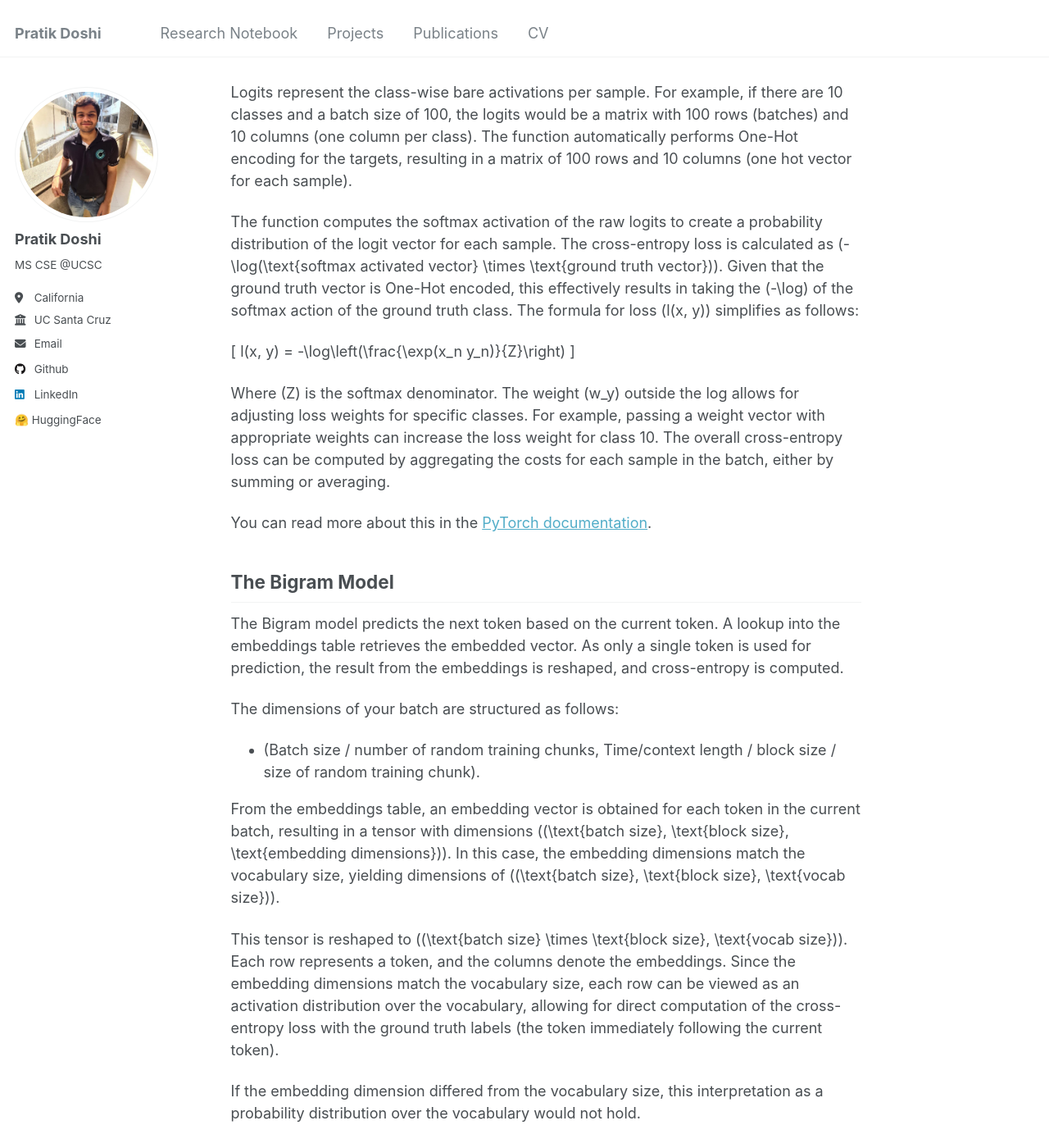
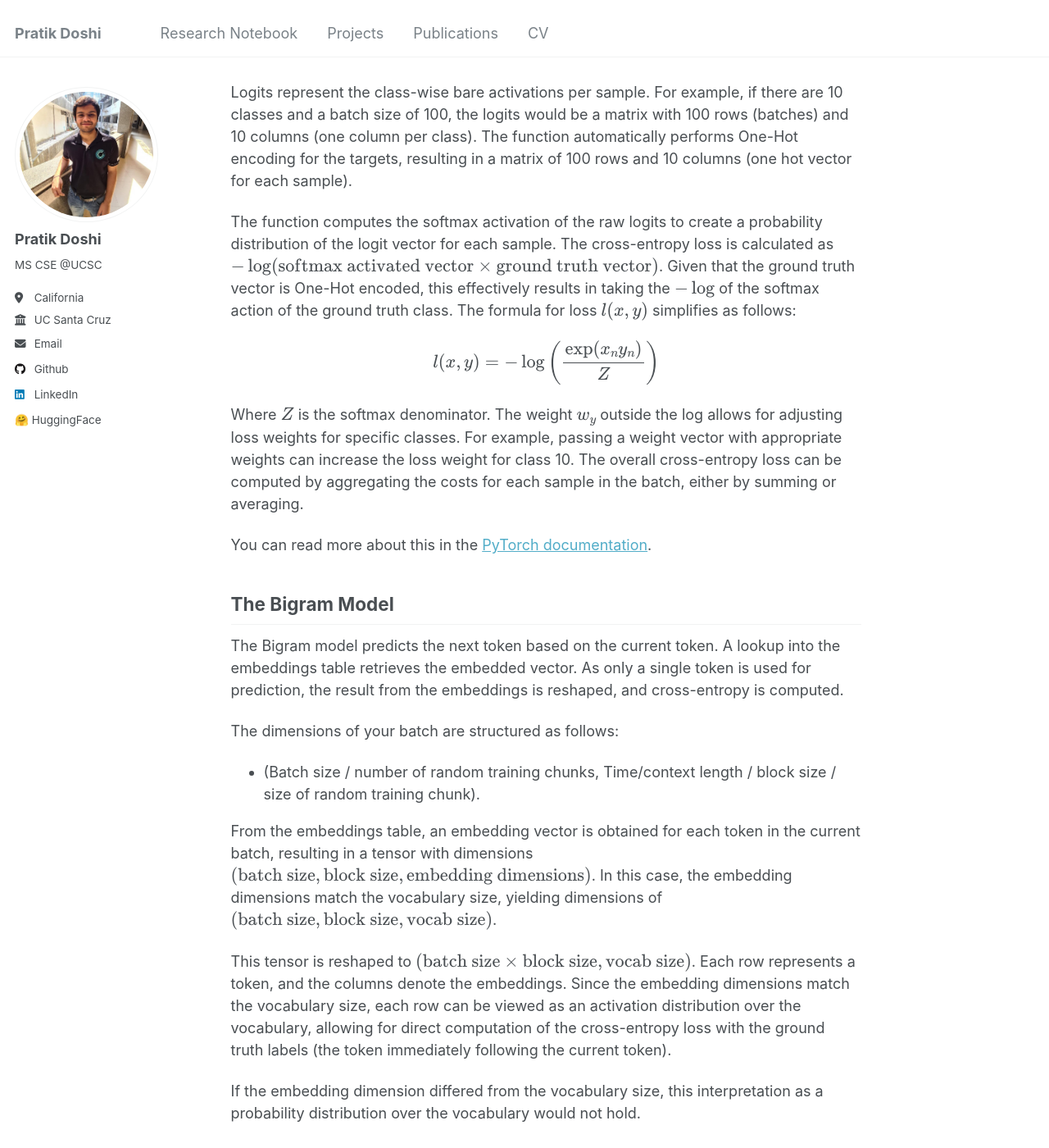
Before and after one commit to Pratik-Doshi-99/pratik-doshi-99.github.io, a Jekyll site: the page built from _posts/2024-11-03-implementing-gpt.md, in a window 1280 px wide and 1400 px high, scrolled down 2405 px. Shown: the whole window at 82% size. Built offline with Jekyll 4.4.1, drawn with Linux system fonts in a browser that asks for light colours; some of the changed text lies outside the part shown.

Commit message:
more inline latex format fixes

````diff
--- a/_posts/2024-11-03-implementing-gpt.md
+++ b/_posts/2024-11-03-implementing-gpt.md
@@ -24,13 +24,13 @@ Original Notes: https://docs.google.com/document/d/1pO4NgBASUFp5qJaIMCmLURGAzvip
 ## Tokenization and Autoregressive Training
 In the initial steps, tokenization involves assigning a serially incrementing integer to each character in the dataset. The entire dataset is then converted into a list of integers, which is subsequently transformed into a PyTorch 1-D tensor.
 
-While training the transformer, random chunks of the dataset are taken. The maximum length of such a chunk is referred to as the block size, which represents the maximum context length for predicting the next token. For instance, given a chunk \([18, 17, 47, 56, 1, 15]\), multiple examples can be derived:
+While training the transformer, random chunks of the dataset are taken. The maximum length of such a chunk is referred to as the block size, which represents the maximum context length for predicting the next token. For instance, given a chunk \\([18, 17, 47, 56, 1, 15]\\), multiple examples can be derived:
 
-- \(X = [18], Y = [17]\)
-- \(X = [18, 17], Y = [47]\)
-- \(X = [18, 17, 47], Y = [56]\)
-- \(X = [18, 17, 47, 56], Y = [1]\)
-- \(X = [18, 17, 47, 56, 1], Y = [15]\)
+- \\(X = [18], Y = [17]\\)
+- \\(X = [18, 17], Y = [47]\\)
+- \\(X = [18, 17, 47], Y = [56]\\)
+- \\(X = [18, 17, 47, 56], Y = [1]\\)
+- \\(X = [18, 17, 47, 56, 1], Y = [15]\\)
 
 This approach is not only for increasing the sampling but also to train the transformer to process a single token, preparing it to accept any input size less than the block size. This can be seen as managing the time dimension.
 
@@ -38,7 +38,7 @@ This approach is not only for increasing the sampling but also to train the tran
 Mini-batches are formed by stacking multiple random chunks into a single tensor for efficiency, ensuring that the GPU remains busy.
 
 ## Embeddings
-The `nn.Embedding` layer functions as a lookup table (or hashmap) that maps word indices to a corresponding dimensional vector (the word’s embedding). For example, passing a tensor of shape \((4, 8)\) while wanting to maintain the word embeddings in 10 dimensions will yield a tensor of dimensions \((4, 8, 10)\), where each element has 10 dimensions.
+The `nn.Embedding` layer functions as a lookup table (or hashmap) that maps word indices to a corresponding dimensional vector (the word’s embedding). For example, passing a tensor of shape \\((4, 8)\\) while wanting to maintain the word embeddings in 10 dimensions will yield a tensor of dimensions \\((4, 8, 10)\\), where each element has 10 dimensions.
 
 If no specifications are made during object creation, the vectors are initialized randomly and updated during training. Alternatively, pre-trained weights can be used, necessitating that the indices of the words remain unchanged. This means each word or token is assigned an incrementing index, typically starting from 0.
 
@@ -51,22 +51,22 @@ A naive approach for this is One-Hot encoding, where each word is represented as
 [0, 0, 0, 0, 0, ..., 0, 1, 0, ..., 0]
 ```
 
-The resulting vector is as long as the vocabulary size. However, with vocabularies exceeding 100,000 words, such as a 100-word input document, this leads to a matrix of shape \((100, 100000)\)—unnecessarily large.
+The resulting vector is as long as the vocabulary size. However, with vocabularies exceeding 100,000 words, such as a 100-word input document, this leads to a matrix of shape \\((100, 100000)\\)—unnecessarily large.
 
-Typically, the first layer to receive this input is a linear layer, \((100000, 300)\), intended to reduce dimensionality. The operation \(M.dot(E)\) effectively selects the rows in \(E\) corresponding to the indices of the 1’s in \(M\), eliminating the need for the One-Hot encoded matrix \(M\). Thus, `nn.Embedding` serves as a linear layer that facilitates this operation without requiring the large matrix \(M\). This is why explicit embedding layers are ubiquitous in NLP, barring character-based models with smaller vocabularies (e.g., < 100 characters).
+Typically, the first layer to receive this input is a linear layer, \\((100000, 300)\\), intended to reduce dimensionality. The operation \\(M.dot(E)\\) effectively selects the rows in \\(E\\) corresponding to the indices of the 1’s in \\(M\\), eliminating the need for the One-Hot encoded matrix \\(M\\). Thus, `nn.Embedding` serves as a linear layer that facilitates this operation without requiring the large matrix \\(M\\). This is why explicit embedding layers are ubiquitous in NLP, barring character-based models with smaller vocabularies (e.g., < 100 characters).
 
 ## Understanding Cross Entropy
 The `cross_entropy` function accepts two parameters: logits and targets. The target is a simple 1-D tensor or a list of class indices corresponding to the ground truth for each sample in the batch. If the first sample has a ground truth class index of 1, the first element in the target list will be 1. The length of this list corresponds to the number of samples in the batch.
 
 Logits represent the class-wise bare activations per sample. For example, if there are 10 classes and a batch size of 100, the logits would be a matrix with 100 rows (batches) and 10 columns (one column per class). The function automatically performs One-Hot encoding for the targets, resulting in a matrix of 100 rows and 10 columns (one hot vector for each sample).
 
-The function computes the softmax activation of the raw logits to create a probability distribution of the logit vector for each sample. The cross-entropy loss is calculated as \(-\log(\text{softmax activated vector} \times \text{ground truth vector})\). Given that the ground truth vector is One-Hot encoded, this effectively results in taking the \(-\log\) of the softmax action of the ground truth class. The formula for loss \(l(x, y)\) simplifies as follows:
+The function computes the softmax activation of the raw logits to create a probability distribution of the logit vector for each sample. The cross-entropy loss is calculated as \\(-\log(\text{softmax activated vector} \times \text{ground truth vector})\\). Given that the ground truth vector is One-Hot encoded, this effectively results in taking the \\(-\log\\) of the softmax action of the ground truth class. The formula for loss \\(l(x, y)\\) simplifies as follows:
 
-\[
+\\[
 l(x, y) = -\log\left(\frac{\exp(x_n y_n)}{Z}\right)
-\]
+\\]
 
-Where \(Z\) is the softmax denominator. The weight \(w_y\) outside the log allows for adjusting loss weights for specific classes. For example, passing a weight vector with appropriate weights can increase the loss weight for class 10. The overall cross-entropy loss can be computed by aggregating the costs for each sample in the batch, either by summing or averaging.
+Where \\(Z\\) is the softmax denominator. The weight \\(w_y\\) outside the log allows for adjusting loss weights for specific classes. For example, passing a weight vector with appropriate weights can increase the loss weight for class 10. The overall cross-entropy loss can be computed by aggregating the costs for each sample in the batch, either by summing or averaging.
 
 You can read more about this in the [PyTorch documentation](https://pytorch.org/docs/stable/generated/torch.nn.CrossEntropyLoss.html).
 
@@ -76,9 +76,9 @@ The Bigram model predicts the next token based on the current token. A lookup in
 The dimensions of your batch are structured as follows:
 - (Batch size / number of random training chunks, Time/context length / block size / size of random training chunk).
 
-From the embeddings table, an embedding vector is obtained for each token in the current batch, resulting in a tensor with dimensions \((\text{batch size}, \text{block size}, \text{embedding dimensions})\). In this case, the embedding dimensions match the vocabulary size, yielding dimensions of \((\text{batch size}, \text{block size}, \text{vocab size})\).
+From the embeddings table, an embedding vector is obtained for each token in the current batch, resulting in a tensor with dimensions \\((\text{batch size}, \text{block size}, \text{embedding dimensions})\\). In this case, the embedding dimensions match the vocabulary size, yielding dimensions of \\((\text{batch size}, \text{block size}, \text{vocab size})\\).
 
-This tensor is reshaped to \((\text{batch size} \times \text{block size}, \text{vocab size})\). Each row represents a token, and the columns denote the embeddings. Since the embedding dimensions match the vocabulary size, each row can be viewed as an activation distribution over the vocabulary, allowing for direct computation of the cross-entropy loss with the ground truth labels (the token immediately following the current token).
+This tensor is reshaped to \\((\text{batch size} \times \text{block size}, \text{vocab size})\\). Each row represents a token, and the columns denote the embeddings. Since the embedding dimensions match the vocabulary size, each row can be viewed as an activation distribution over the vocabulary, allowing for direct computation of the cross-entropy loss with the ground truth labels (the token immediately following the current token).
 
 If the embedding dimension differed from the vocabulary size, this interpretation as a probability distribution over the vocabulary would not hold.
 
````
